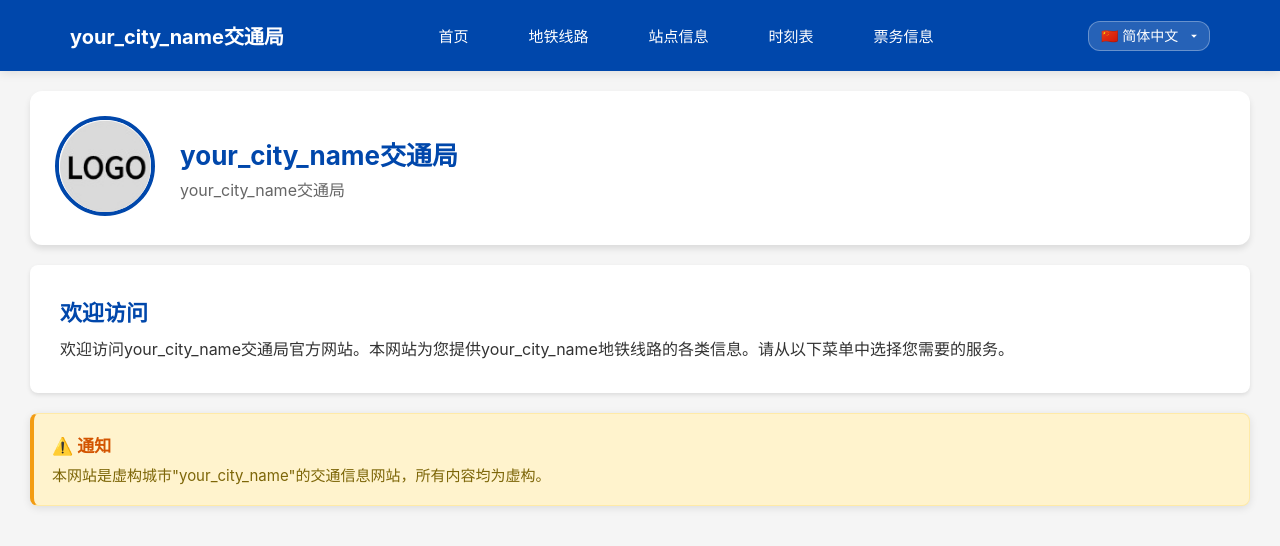
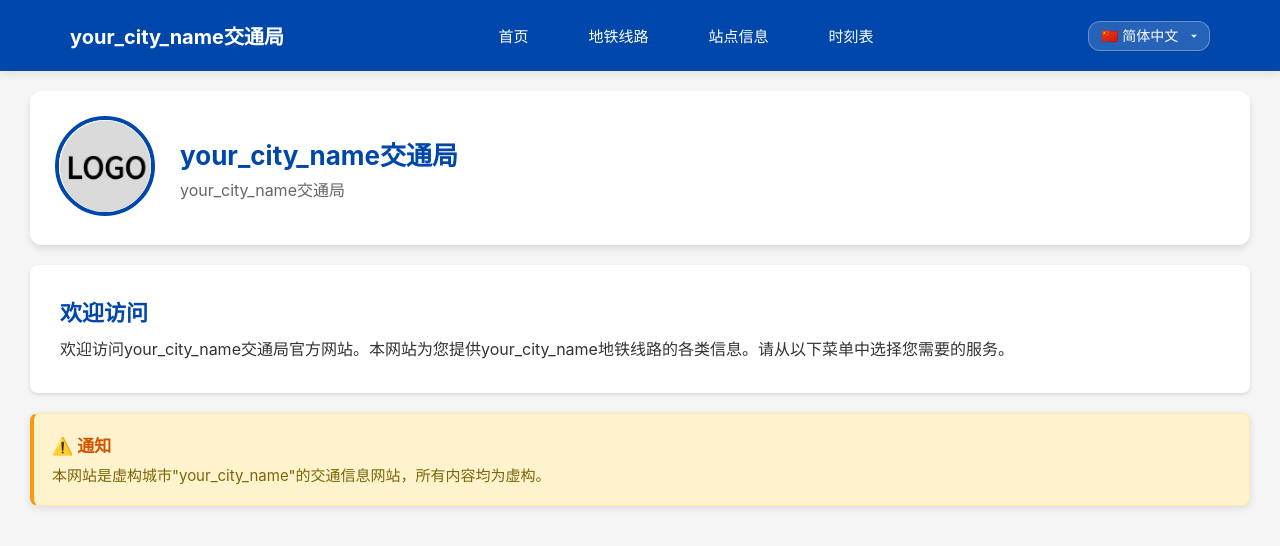
Before and after one commit to zitzhen/MTR-web, a Nuxt app: page / in a window 1280 px wide. Shown: the top 546 px of the page. Built offline with nearby package versions, Linux system fonts and the light colour scheme.

Commit message:
删除所有导航栏的票务信息按钮

```diff
--- a/app/pages/index.vue
+++ b/app/pages/index.vue
@@ -10,7 +10,6 @@
           <NuxtLink to="/map" class="nav-link">{{ getLocalizedText('subwayLines') }}</NuxtLink>
           <NuxtLink to="/station-info" class="nav-link">{{ getLocalizedText('stationInfo') }}</NuxtLink>
           <NuxtLink to="/schedule" class="nav-link">{{ getLocalizedText('schedule') }}</NuxtLink>
-          <NuxtLink to="#" class="nav-link">{{ getLocalizedText('ticketInfo') }}</NuxtLink>
         </div>
         <div class="nav-right">
           <div class="language-selector">
--- a/app/pages/map/index.vue
+++ b/app/pages/map/index.vue
@@ -11,7 +11,6 @@
           <NuxtLink to="/map" class="nav-link active">地铁线路</NuxtLink>
           <NuxtLink to="#" class="nav-link">站点信息</NuxtLink>
           <NuxtLink to="#" class="nav-link">时刻表</NuxtLink>
-          <NuxtLink to="#" class="nav-link">票务信息</NuxtLink>
         </div>
         <div class="nav-right">
           <div class="language-selector">
--- a/app/pages/station-info/index.vue
+++ b/app/pages/station-info/index.vue
@@ -11,7 +11,6 @@
           <NuxtLink to="/map" class="nav-link">地铁线路</NuxtLink>
           <NuxtLink to="/station-info" class="nav-link active">站点信息</NuxtLink>
           <NuxtLink to="#" class="nav-link">时刻表</NuxtLink>
-          <NuxtLink to="#" class="nav-link">票务信息</NuxtLink>
         </div>
         <div class="nav-right">
           <div class="language-selector">
--- a/app/pages/timetable/index.vue
+++ b/app/pages/timetable/index.vue
@@ -11,7 +11,6 @@
           <NuxtLink to="/map" class="nav-link">地铁线路</NuxtLink>
           <NuxtLink to="/station-info" class="nav-link">站点信息</NuxtLink>
           <NuxtLink to="/schedule" class="nav-link active">时刻表</NuxtLink>
-          <NuxtLink to="#" class="nav-link">票务信息</NuxtLink>
         </div>
         <div class="nav-right">
           <div class="language-selector">
```
